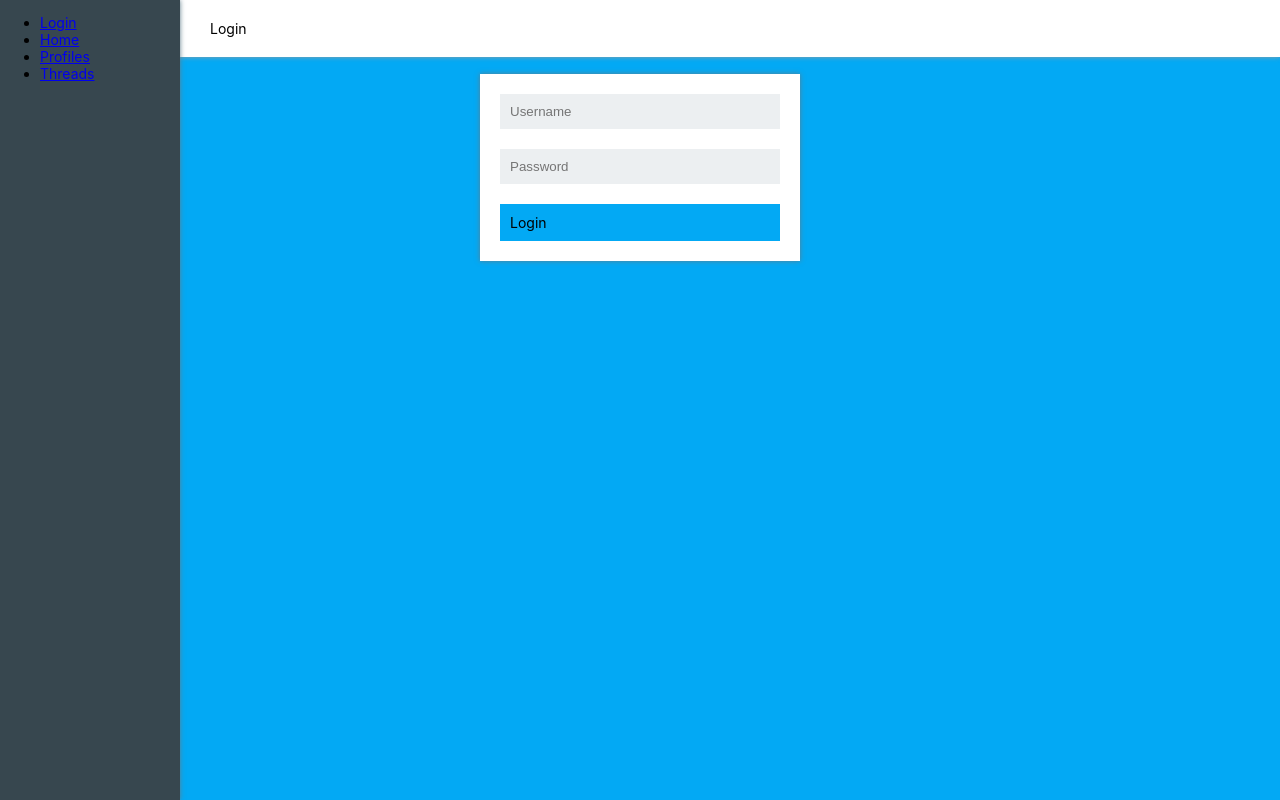
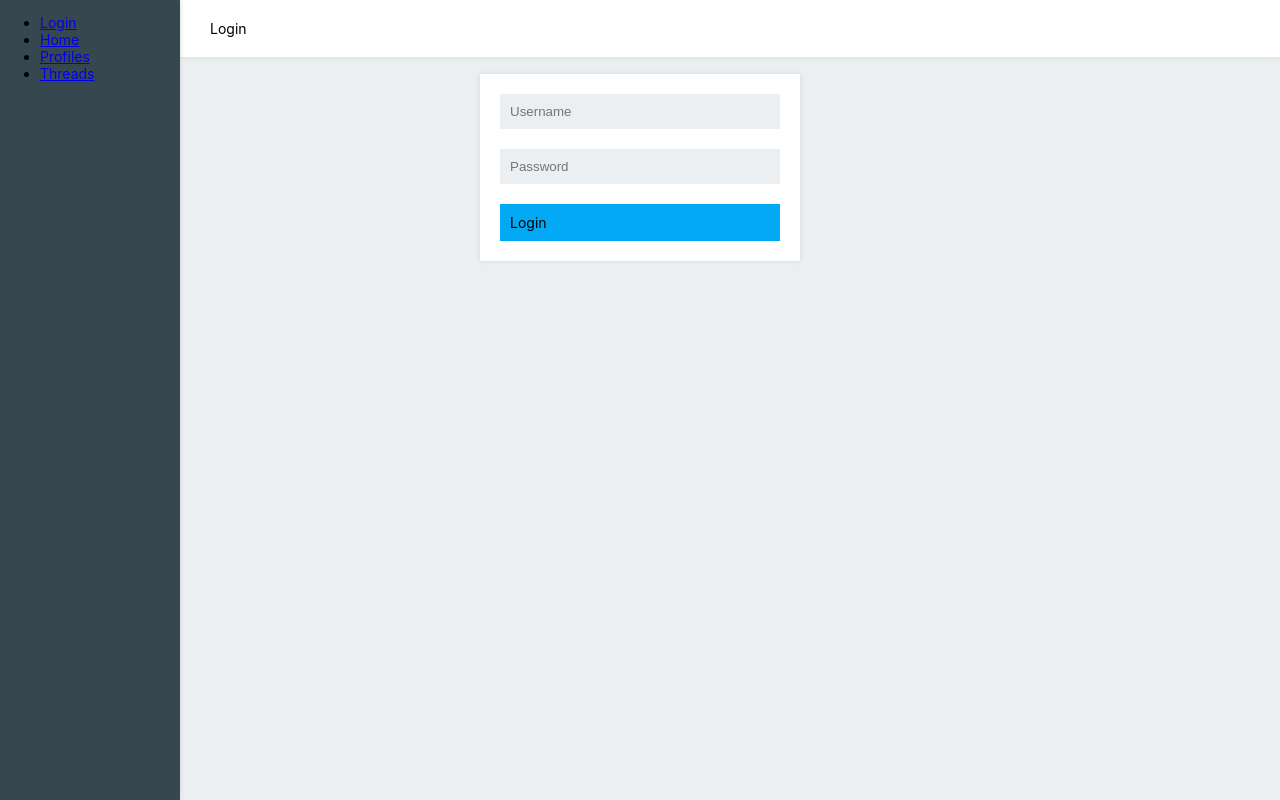
Before and after one commit to OyvindSabo/build-threads-front, a React (Create React App) app: page /login in a window 1280 px wide. Built offline with nearby package versions, Linux system fonts and the light colour scheme.

Commit message:
Set background color to bright blue grey

```diff
--- a/src/components/shadow/Shadow.tsx
+++ b/src/components/shadow/Shadow.tsx
@@ -1,8 +1,8 @@
 import styled from 'styled-components';
-import { BLUE_GREY } from '../../constants/colors';
+import { SHADOW_COLOR } from '../../constants/colors';
 
 const Shadow = styled.div`
-  box-shadow: 0 0 5px ${BLUE_GREY[500]};
+  box-shadow: 0 0 5px ${SHADOW_COLOR};
 `;
 
 export default Shadow;
--- a/src/components/topBar/TopBar.tsx
+++ b/src/components/topBar/TopBar.tsx
@@ -7,7 +7,6 @@ import { PADDING, FONT_SIZE } from '../../constants/sizes';
 import Shadow from '../shadow/Shadow';
 
 const ShadowBar = styled(Shadow)`
-  box-shadow: 0 0 5px ${GREY};
   position: fixed;
   background: white;
   top: 0;
--- a/src/constants/colors.ts
+++ b/src/constants/colors.ts
@@ -50,3 +50,5 @@ export const BLUE_GREY = {
 };
 
 export const INPUT_COLOR = BLUE_GREY[50];
+
+export const SHADOW_COLOR = BLUE_GREY[100];
--- a/src/index.css
+++ b/src/index.css
@@ -1,5 +1,5 @@
 body {
-  background: #03a9f4;
+  background: #eceff1;
   margin: 0;
   font-family: -apple-system, BlinkMacSystemFont, 'Segoe UI', 'Roboto', 'Oxygen',
     'Ubuntu', 'Cantarell', 'Fira Sans', 'Droid Sans', 'Helvetica Neue',
```
